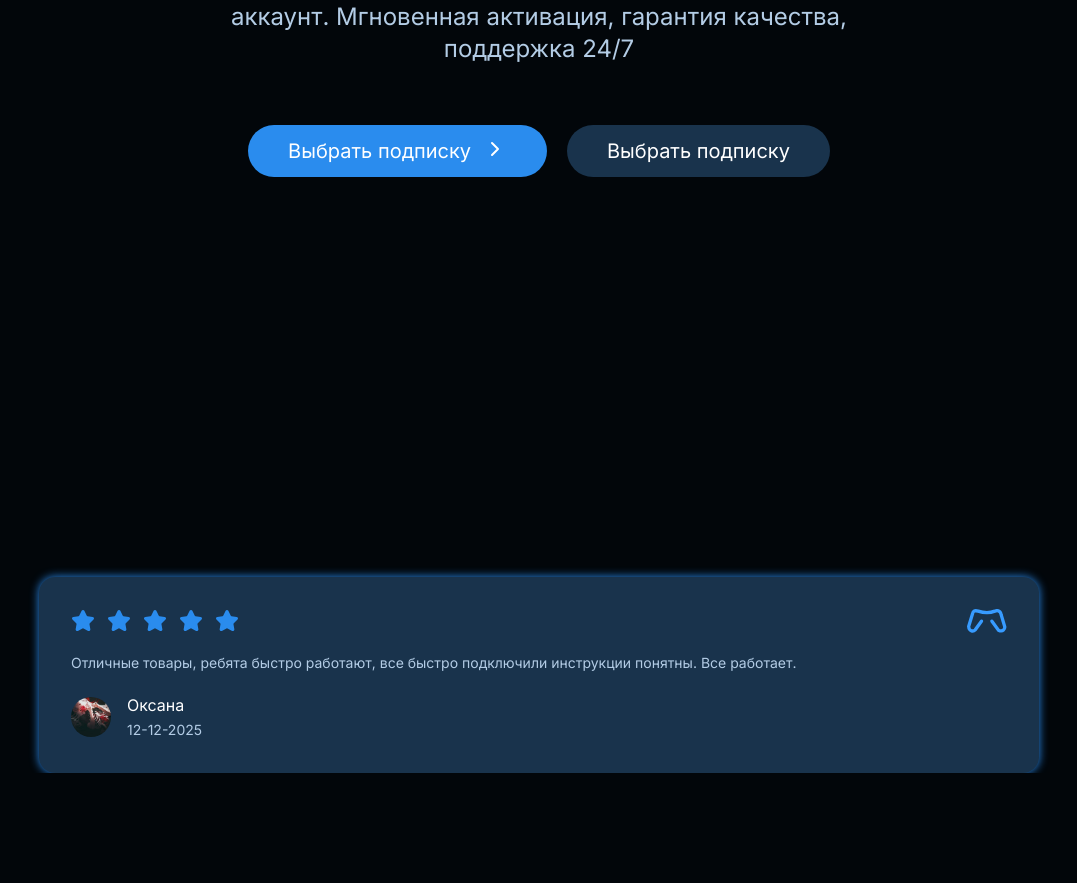
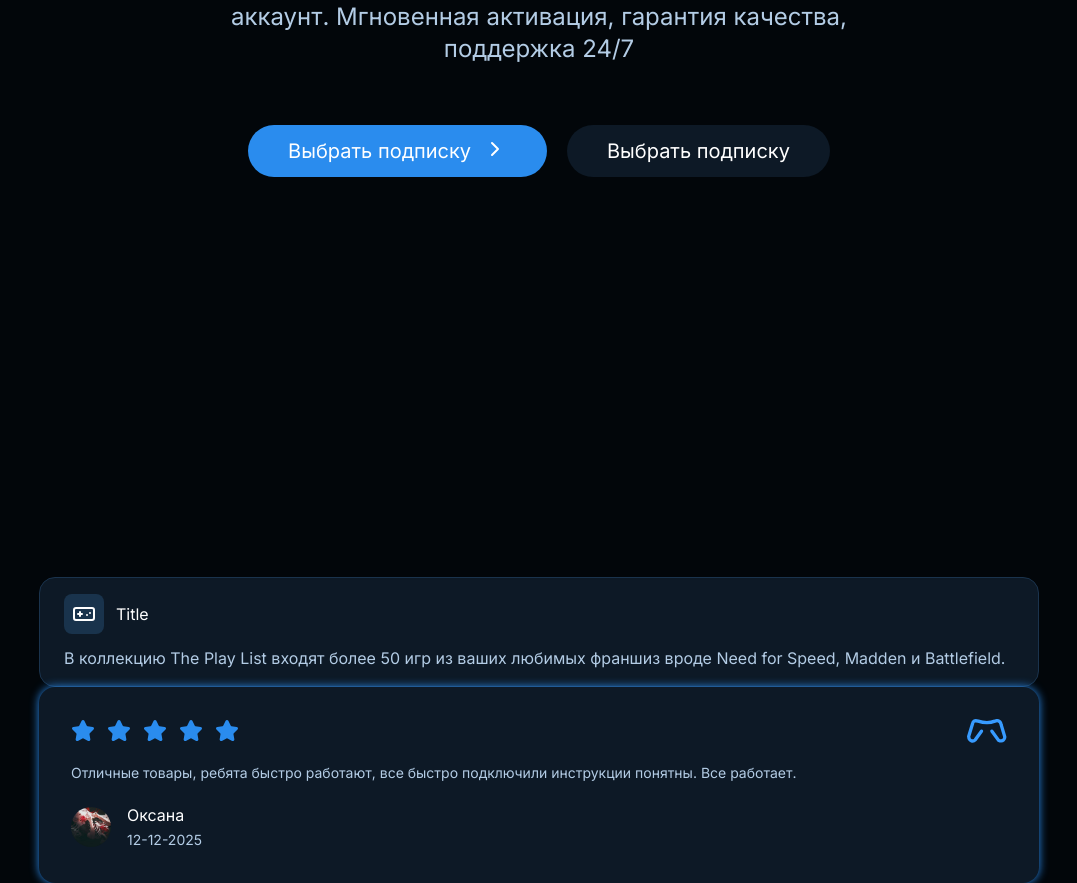
Before and after one commit to Kaden09/PSWin, a Next.js app: page / in a window 1280 px wide. Shown: the part 313-1196 px from the top of the page, without its empty margins (101-1178 px from the left). Before the commit the page ends 1086 px from the top, so only its background shows below. Built offline with nearby package versions, Linux system fonts and the light colour scheme.

Commit message:
feat: created advantage items

```diff
--- a/src/app/globals.css
+++ b/src/app/globals.css
@@ -3,7 +3,11 @@
 :root {
   /* Background colors */
   --primary-background: #02060a;
-  --secondary-background: #19334C;
+  --secondary-background: #0D1926;
+  --tertiary-background: #19334C;
+
+  /* Border colors */
+  --primary-border: #1A334D;
 
   /* Font colors */
   --primary-font: #fff;
@@ -17,6 +21,10 @@
   /* Background colors */
   --color-primary-background: var(--primary-background);
   --color-secondary-background: var(--secondary-background);
+  --color-tertiary-background: var(--tertiary-background);
+
+  /* Border colors */
+  --color-primary-border: var(--primary-border);
 
   /* Font colors */
   --color-primary-font: var(--primary-font);
--- /dev/null
+++ b/src/features/eaplay/components/AdvantageItem.tsx
@@ -0,0 +1,22 @@
+interface AdvantageItemProps {
+    icon: React.ReactNode;
+    title: string;
+    className?: string;
+}
+
+function AdvantageItem({icon, title, className = ""}: AdvantageItemProps) {
+    return (
+      <div className="flex flex-col gap-3 bg-secondary-background border border-primary-border rounded-2xl py-4 px-6">
+        <div className="flex gap-3 items-center">
+          <div className="bg-tertiary-background rounded-lg p-2">{icon}</div>
+          <h3 className="">{title}</h3>
+        </div>
+        <p className="text-secondary-font">
+          В коллекцию The Play List входят более 50 игр из ваших любимых франшиз вроде Need for
+          Speed, Madden и Battlefield.
+        </p>
+      </div>
+    );
+}
+
+export default AdvantageItem;
--- /dev/null
+++ b/src/features/eaplay/index.ts
@@ -0,0 +1 @@
+export {default as AdvantageItem} from "./components/AdvantageItem"
--- a/src/features/main/components/Main.tsx
+++ b/src/features/main/components/Main.tsx
@@ -1,10 +1,13 @@
 import { FeedbackItem } from "@/features/feedback";
 import { HeroSection } from "@/features/hero";
+import { AdvantageItem } from "@/features/eaplay";
+import { Gamepad } from "lucide-react";
 
 function Main() {
     return (
         <main>
             <HeroSection />
+            <AdvantageItem icon={<Gamepad />} title="Title"/>
             <FeedbackItem />
         </main>
     )
--- /dev/null
+++ b/src/features/playstation/components/AdvantageItem.tsx
@@ -0,0 +1,16 @@
+interface AdvantageItemProps {
+    icon: React.ReactNode;
+    title: string;
+    className?: string;
+}
+
+function AdvantageItem({icon, title, className = ""}: AdvantageItemProps) {
+    return (
+        <div className="flex gap-3 bg-secondary-background border border-primary-border rounded-xl py-2 px-4">
+            <span>{icon}</span>
+            <h3 className="">{title}</h3>
+        </div>
+    )
+}
+
+export default AdvantageItem;
--- /dev/null
+++ b/src/features/playstation/index.ts
@@ -0,0 +1 @@
+export {default as AdvantageItem} from "./components/AdvantageItem"
```
